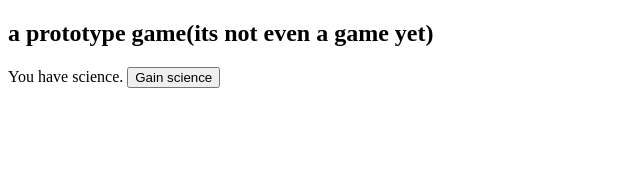
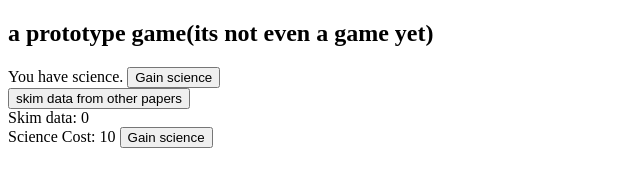
Before and after one commit to nicodium/Ultimate-game-idea-prototype, a plain HTML site: page index.html in a window 1280 px wide. Shown: the whole page, without its empty margins (0-640 px from the left). Drawn offline with Linux system fonts and the light colour scheme.

Commit message:
Update index.html

```diff
--- a/index.html
+++ b/index.html
@@ -7,6 +7,14 @@
   </head>
   <body>
     You have <span id="science"></span> science.
+  <button onClick="sciClick()">Gain science</button>
+  <script type="text/javascript" src="main.js"></script>
+<br />
+		<button onclick="skimdata()">skim data from other papers</button>
+		<br />
+		Skim data: <span id="buy1">0</span>
+		<br />
+		Science Cost: <span id="scicost">10</span>
   </body>
   <button onClick="sciClick()">Gain science</button>
 </html>
```
